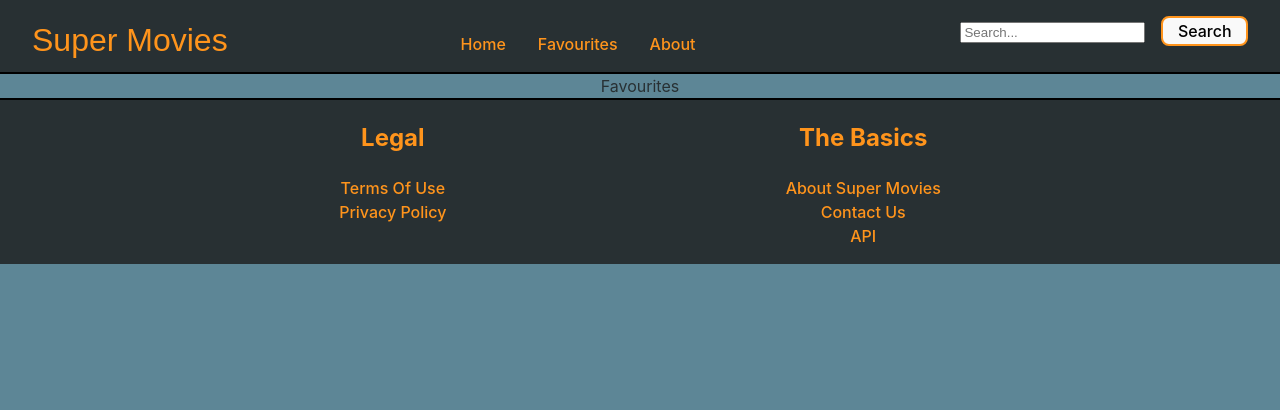
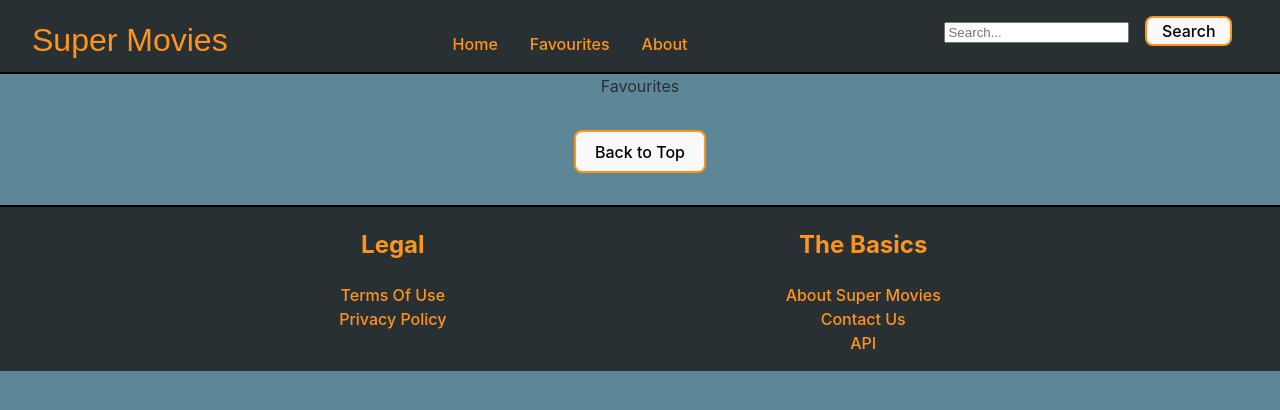
Before and after one commit to supercheese99/database, a React (Vite) app: page /favourites in a window 1280 px wide. Shown: the top 410 px of the page. Built offline with nearby package versions, Linux system fonts and the light colour scheme; a web font is replaced by a local one.

Commit message:
carousel styled nicely, backtotop button added

```diff
--- /dev/null
+++ b/src/components/BackToTop.jsx
@@ -0,0 +1,39 @@
+import React, { useState, useEffect } from 'react';
+// import './BackToTopButton.css'; // Import your component's CSS file
+
+const BackToTopButton = () => {
+  const [isVisible, setIsVisible] = useState(false);
+
+  useEffect(() => {
+    // Add scroll event listener to check scroll position
+    const handleScroll = () => {
+      const scrollTop = window.pageYOffset || document.documentElement.scrollTop;
+      setIsVisible(scrollTop > 200); // Set visibility based on scroll position
+    };
+
+    window.addEventListener('scroll', handleScroll);
+
+    // Cleanup the event listener on component unmount
+    return () => {
+      window.removeEventListener('scroll', handleScroll);
+    };
+  }, []);
+
+  const scrollToTop = () => {
+    window.scrollTo({
+      top: 0,
+      behavior: 'smooth', // Add smooth scrolling behavior
+    });
+  };
+
+  return (
+    <button
+      className={`back-to-top-button ${isVisible ? 'visible' : ''}`}
+      onClick={scrollToTop}
+    >
+      Back to Top
+    </button>
+  );
+};
+
+export default BackToTopButton;
--- a/src/components/Carousel.jsx
+++ b/src/components/Carousel.jsx
@@ -58,12 +58,19 @@ function buildImage(path, size) {
               <div key={item.id} className="slider-item">
                 <div className='image-container'>
 
-                <Link to={`/movie/${item.id}`} className="movie-item">
+                <div className="movie-item">
                   <img src={image} alt={item.original_title} className='slider-img'/>
-                  <div className='title-overlay'>
-                    <h2>{item.original_title}</h2>
-                  </div>
-                </Link>
+
+                    <div className='title-overlay'>
+                      <h2>{item.original_title}</h2>
+                      <h4>{item.release_date}</h4>
+                      <p>{item.overview}</p>
+                      <Link to={`/movie/${item.id}`}>
+                      <button>See More</button>
+                      </Link>
+                    </div>
+
+                </div>
 
                 </div>
               </div>
--- a/src/index.css
+++ b/src/index.css
@@ -101,7 +101,7 @@ h1 {
 }
 
 .slider-item {
-  text-align: center;
+  /* text-align: center; */
   position: relative;
 }
 
@@ -111,15 +111,24 @@ h1 {
 }
 
 .title-overlay {
-  background-color: #000000;
+  background-color: rgba(0, 0, 0, 0.9);
+  color: #ff941c;
   position: absolute;
-  top: 60%;
+  top: 50%;
   left: 30%;
   transform: translate(-100%, -50%);
   width: 30%;
-  height: 120%;
+  height: 105%;
+  text-align: right;
+  z-index: 2;
+  display: flex;
+  flex-direction: column;
+  justify-content: space-evenly;
 }
 
+.title-overlay h2, h4, p, button {
+  margin-right: 1rem;
+}
 
 /* button styles */
 .button-container {
@@ -167,6 +176,13 @@ button:focus-visible {
   }
 }
 
+/* back to top button styles */
+
+.back-to-top-button {
+  margin: 2rem;
+  position: sticky;
+}
+
 /* footer styles */
 footer {
   margin: 0 auto;
--- a/src/routers/AppRouter.jsx
+++ b/src/routers/AppRouter.jsx
@@ -9,6 +9,7 @@ import AboutPage from "../pages/AboutPage"
 import MoviePage from "../pages/MoviePage"
 import Favourites from "../pages/Favourites"
 import Carousel from "../components/Carousel"
+import BackToTop from "../components/BackToTop"
 
 
 const AppRouter = () => {
@@ -21,6 +22,7 @@ const AppRouter = () => {
             <Route path="/movie/:id" element={<MoviePage />} />
             <Route path="/favourites" element={<Favourites />} />
         </Routes>
+        <BackToTop />
         <Footer />
     </BrowserRouter>
   )
```
Also changed, not shown: src/components/MovieList.jsx (line endings or trailing spaces).
